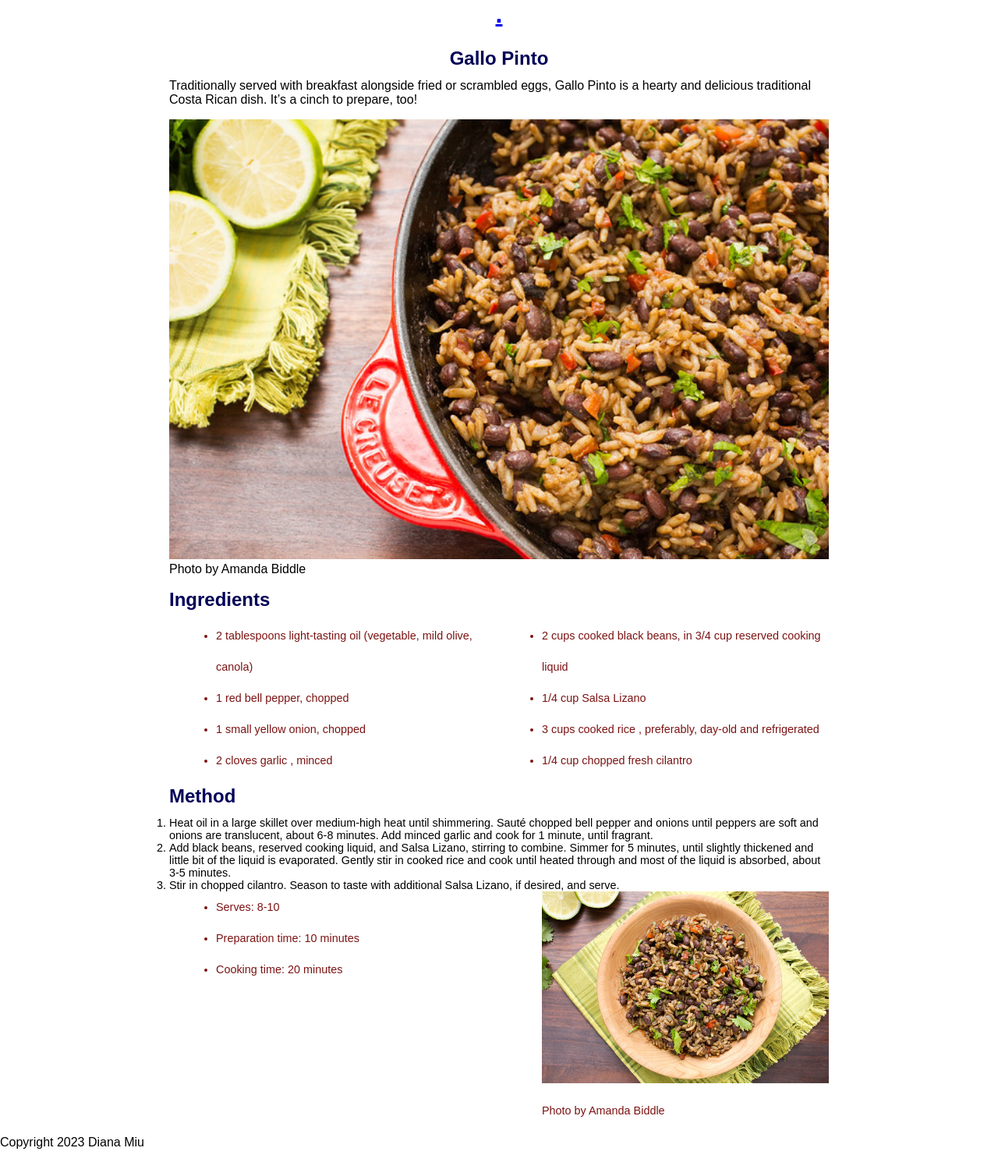
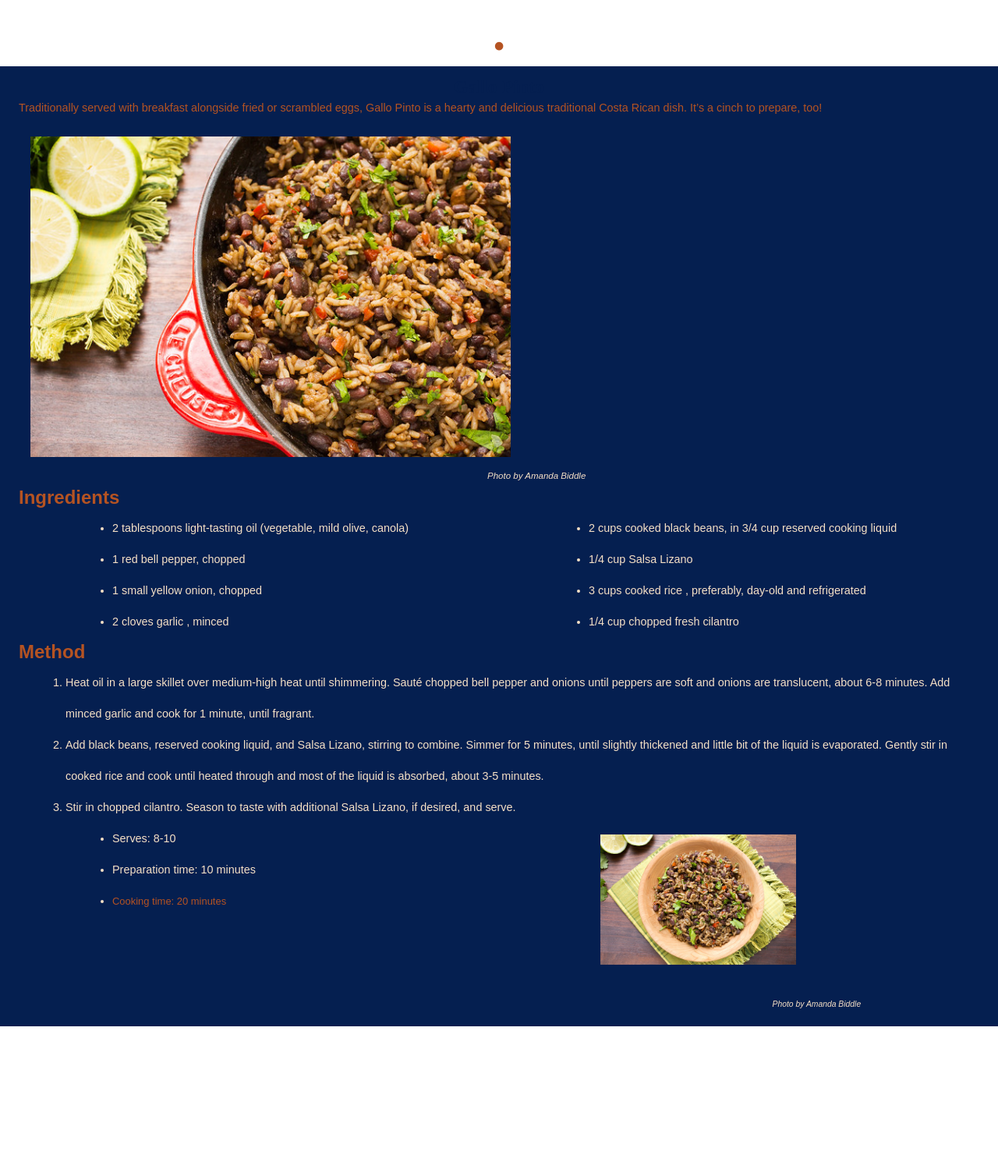
Before and after one commit to DianaMiu/recipesdiana, a Jekyll site: the page built from _recipes/gallo-pinto.md, in a window 1280 px wide. Shown: the whole page at 78% size. Built offline with Jekyll 4.4.1, drawn with Linux system fonts in a browser that asks for light colours; some web fonts are replaced; after the commit the page ends 1316 px from its top, so only the background shows below that.

Commit message:
Update recipes.css

```diff
--- a/styles/recipes.css
+++ b/styles/recipes.css
@@ -1,4 +1,6 @@
-/*! CSS bare bones for recipes site */
+
+@import url('https://fonts.googleapis.com/css2?family=Climate+Crisis&display=swap');
+
 
  html {
   font-family: sans-serif;
@@ -12,39 +14,78 @@
   box-sizing: border-box;
 }
 
+.recipeteaser
+body{
+
+font-family:'Segoe UI', Tahoma, Geneva, Verdana, sans-serif;
+font-size: 17px;
+color: rgb(210, 196, 152);
+
+
+}
+
+
 h1 {
 
-color: rgb(1, 1, 87);
-margin-bottom: 12px;
+color: rgb(5,31,80);
+font-family: 'Climate Crisis', cursive;
 text-align: center;
+padding-top: 5px;
+padding-bottom: 5px;
 }
 
 p {
 margin-bottom: 1em;
+color: rgb(181, 83, 34);
+font-size: .9em;
 }
 
-h2 {
+h2{color:rgb(181, 83, 34);
+  text-align: left;
+  padding-top: 5px;
+  padding-bottom: 5px;}
 
-  color: rgb(1, 1, 87);
-  margin-bottom: 12px;
-  margin-top: 12px;
+.site-title{font-size:65px;
+
 }
 
-main {
-    width: 70%;
-    max-width: 900px;
-    padding: 12px 25px;
-    margin: 0 auto;
+
+.recipeshome main p {
+  color: rgb(246,224,198);
+  font-size: 1.4em;
+  font-family: 'Segoe UI', Tahoma, Geneva, Verdana, sans-serif;
+  padding: 4px;
 }
 
-img {
-width: 100%;
-}
+
+main{
+  background-color: rgb(5,31,80);
+  padding-bottom: 3%;
+  align-items:center ;
+  padding: .5em 1.5em;
+margin:0 auto;
+
+  }
+
+  img{
+    width:50%;
+
+  margin: 15px;
+  }
+.home {
+    width: 60%;
+    /* float:right; */
+    margin: 2em auto;
+  }
+
+  .home img {
+  width:100%;
+  }
 
 ul {
   margin-left: 60px;
   line-height: 40px;
-  color: rgb(124, 19, 19);
+  color: rgb(246,224,198);
   columns: 2;
   column-gap: 50px;
 
@@ -52,4 +93,113 @@ ul {
 
 li {
 font-size: .9em;
+margin-left: 60px;
+  line-height: 40px;
+  color: rgb(246,224,198);
 }
+
+
+
+
+.branding{font-size: 40px;}
+
+.caption{ float:right;
+width:50%;
+font-size: .8em;
+font-style: italic;
+color: rgb(246,224,198);
+margin-right: 15px;}
+
+footer{text-align: right;
+padding-block: 5px;
+color: rgb(251, 221, 166);
+bottom:0;
+display: none;
+width:100%;
+position: fixed center;
+font-family:'Segoe UI', Tahoma, Geneva, Verdana, sans-serif;
+font-size: 12;}
+
+button{
+
+font-family:'Segoe UI', Tahoma, Geneva, Verdana, sans-serif;
+font-style: italic;
+font-size: 15px;
+position:center;
+margin: 10px;
+float:center;
+color:rgb(251, 221, 166) ;
+border: 2px solid rgb(181, 83, 34);
+}
+
+nav {
+  background-color: rgb(5,31,80);
+
+  width: 20%;
+  padding: 10px;
+  margin: 0;
+  text-align: center;
+  font-size: 15px;
+  font-weight: bold;
+min-width: 120px;
+position:fixed;
+top:7em;
+left:0;
+z-index: 12;}
+
+.recipehere{color: rgb(246,224,198);}
+nav a {
+  color: rgb(246,224,198);
+  text-decoration: none;
+}
+
+.recipe-teaser{
+border:1px solid rgb(246,224,198);
+padding:1em;
+flex-basis: 300px;
+flex-grow:1;
+margin:1em;
+font-family:'Segoe UI', Tahoma, Geneva, Verdana, sans-serif;
+}
+.list{
+  display:flex;
+  flex-wrap: wrap;
+  justify-content: space-between;
+}
+
+
+
+@media screen and (max-width: 700px) {
+
+  nav {
+    margin:0;
+    position: static;
+    width:100%;
+    }
+
+  nav ul {
+  font-size:1rem;
+  }
+
+    main {
+    width: 100%;
+    padding-bottom: 8%;
+    }
+
+    body {
+    background-color: rgb(5,31,80);
+    padding-top: 6em;
+  }
+
+
+  img {
+    float:none;
+    margin:10px auto;
+    width:100%;
+  }
+  }
+
+a:link    { color: rgb(181, 83, 34); text-decoration: none; }
+a:visited { color: rgb(181, 83, 34); text-decoration: none; }
+a:hover   { color: rgb(246,224,198); text-decoration: none; }
+a:active  { color: rgb(181, 83, 34); text-decoration: none; }
```
